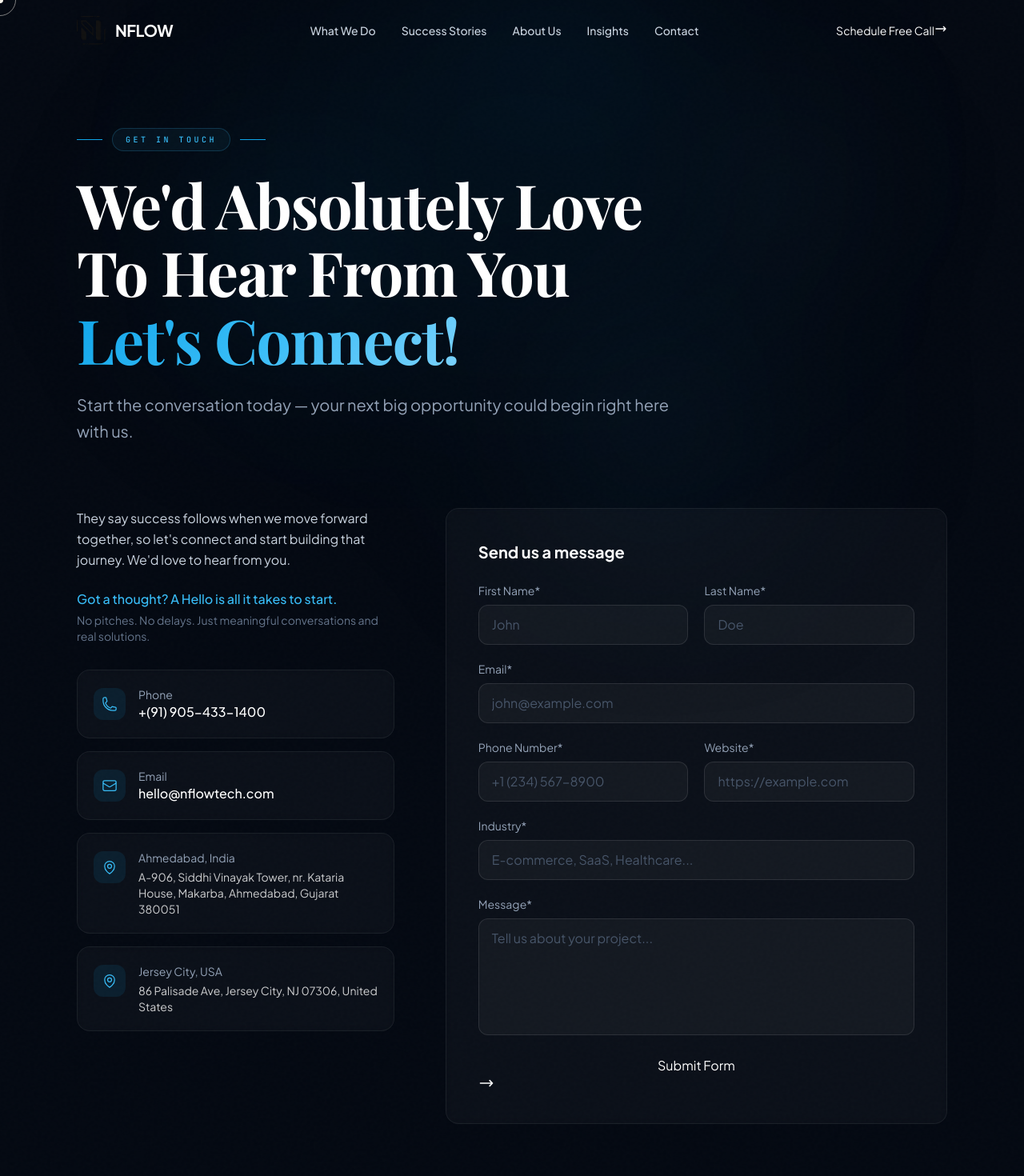
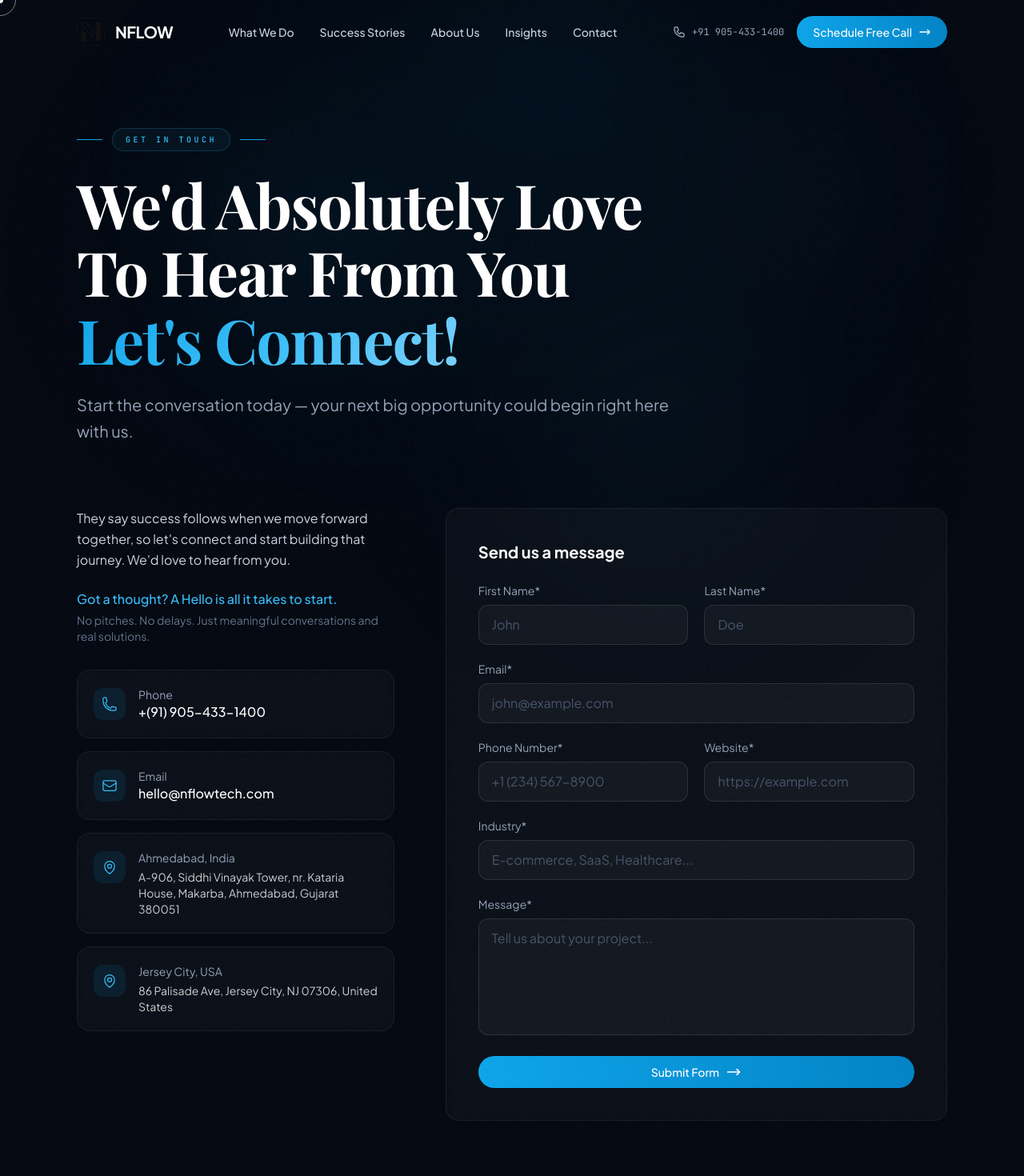
Before and after one commit to dvij-dev/NFlowTech, a Next.js app: page /contact in a window 1280 px wide. Shown: the top 1470 px of the page at 80% size. Built offline with nearby package versions, Linux system fonts and the light colour scheme; a web font is replaced by a local one.

Commit message:
V8.5: Accessibility + conversion fixes (btn-primary, phone, aria-labels, focus indicators)

```diff
--- a/src/app/globals.css
+++ b/src/app/globals.css
@@ -3,6 +3,13 @@
 @tailwind utilities;
 
 /* ── Base ─────────────────────────────────────────────── */
+/* ── Focus indicators for keyboard accessibility ── */
+:focus-visible {
+  outline: 2px solid #38bdf8;
+  outline-offset: 2px;
+  border-radius: 4px;
+}
+
 @layer base {
   html {
     -webkit-font-smoothing: antialiased;
@@ -57,7 +64,17 @@
            rounded-full border border-sky-400/20 text-sky-400 bg-sky-400/5;
   }
 
-  /* Primary action button */
+  /* Primary action button (header/nav) */
+  .btn-primary {
+    @apply inline-flex items-center gap-2 px-5 py-2.5 rounded-full
+           bg-gradient-to-r from-sky-500 to-sky-600 text-white font-medium text-sm
+           hover:shadow-lg hover:shadow-sky-500/25 transition-all duration-300;
+  }
+  .btn-primary:hover {
+    transform: translateY(-1px);
+  }
+
+  /* Large action button (CTA sections) */
   .btn-gold {
     @apply inline-flex items-center gap-3 px-8 py-4 rounded-full
            bg-gradient-to-r from-sky-500 to-sky-600 text-white font-semibold
--- a/src/components/BigBangJourney.tsx
+++ b/src/components/BigBangJourney.tsx
@@ -877,9 +877,11 @@ export default function BigBangJourney() {
       ref={containerRef}
       className="relative"
       style={{ height: phase === 'journey' ? '800vh' : '100vh' }}
+      role="region"
+      aria-label="Interactive 3D brand journey — scroll to explore NFlow's universe"
     >
       <div className="sticky top-0 h-screen w-full overflow-hidden">
-        <canvas ref={canvasRef} className="absolute inset-0 w-full h-full" />
+        <canvas ref={canvasRef} className="absolute inset-0 w-full h-full" aria-hidden="true" />
 
         {/* IDLE STATE */}
         {phase === 'idle' && (
--- a/src/components/Footer.tsx
+++ b/src/components/Footer.tsx
@@ -6,7 +6,7 @@ import { siteConfig, footerServices, certifications } from '@/data/site-data'
 
 export function Footer() {
   return (
-    <footer className="relative border-t border-white/[0.06]">
+    <footer className="relative border-t border-white/[0.06]" role="contentinfo">
       {/* CTA banner */}
       <div className="section-pad py-20 md:py-28 text-center relative overflow-hidden">
         <div className="absolute inset-0 bg-gradient-to-b from-navy-950 via-sky-500/5 to-navy-950" />
--- a/src/components/Header.tsx
+++ b/src/components/Header.tsx
@@ -48,7 +48,7 @@ export function Header() {
           </Link>
 
           {/* Desktop Nav */}
-          <nav className="hidden lg:flex items-center gap-8">
+          <nav className="hidden lg:flex items-center gap-8" aria-label="Main navigation">
             {navItems.map((item) => (
               <Link
                 key={item.href}
@@ -60,8 +60,12 @@ export function Header() {
             ))}
           </nav>
 
-          {/* CTA + Mobile Toggle */}
+          {/* Phone + CTA + Mobile Toggle */}
           <div className="flex items-center gap-4">
+            <a href="tel:+919054331400" className="hidden md:inline-flex items-center gap-2 text-sm text-slate-400 hover:text-white transition-colors" aria-label="Call NFlow">
+              <svg className="w-4 h-4" fill="none" viewBox="0 0 24 24" stroke="currentColor"><path strokeLinecap="round" strokeLinejoin="round" strokeWidth={2} d="M3 5a2 2 0 012-2h3.28a1 1 0 01.948.684l1.498 4.493a1 1 0 01-.502 1.21l-2.257 1.13a11.042 11.042 0 005.516 5.516l1.13-2.257a1 1 0 011.21-.502l4.493 1.498a1 1 0 01.684.949V19a2 2 0 01-2 2h-1C9.716 21 3 14.284 3 6V5z" /></svg>
+              <span className="font-mono text-xs">+91 905-433-1400</span>
+            </a>
             <Link href="/contact" className="hidden sm:inline-flex btn-primary text-sm">
               Schedule Free Call
               <svg className="w-4 h-4" fill="none" viewBox="0 0 24 24" stroke="currentColor"><path strokeLinecap="round" strokeLinejoin="round" strokeWidth={2} d="M17 8l4 4m0 0l-4 4m4-4H3" /></svg>
```
